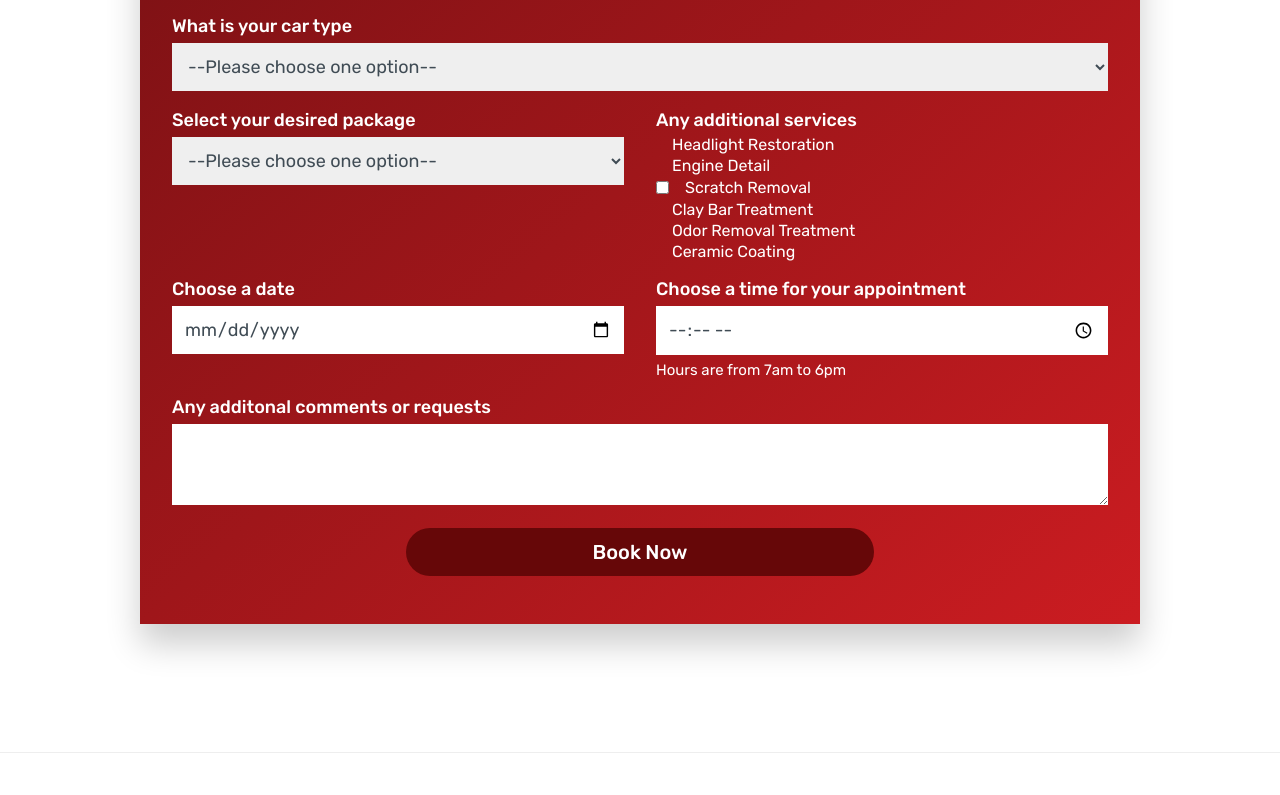
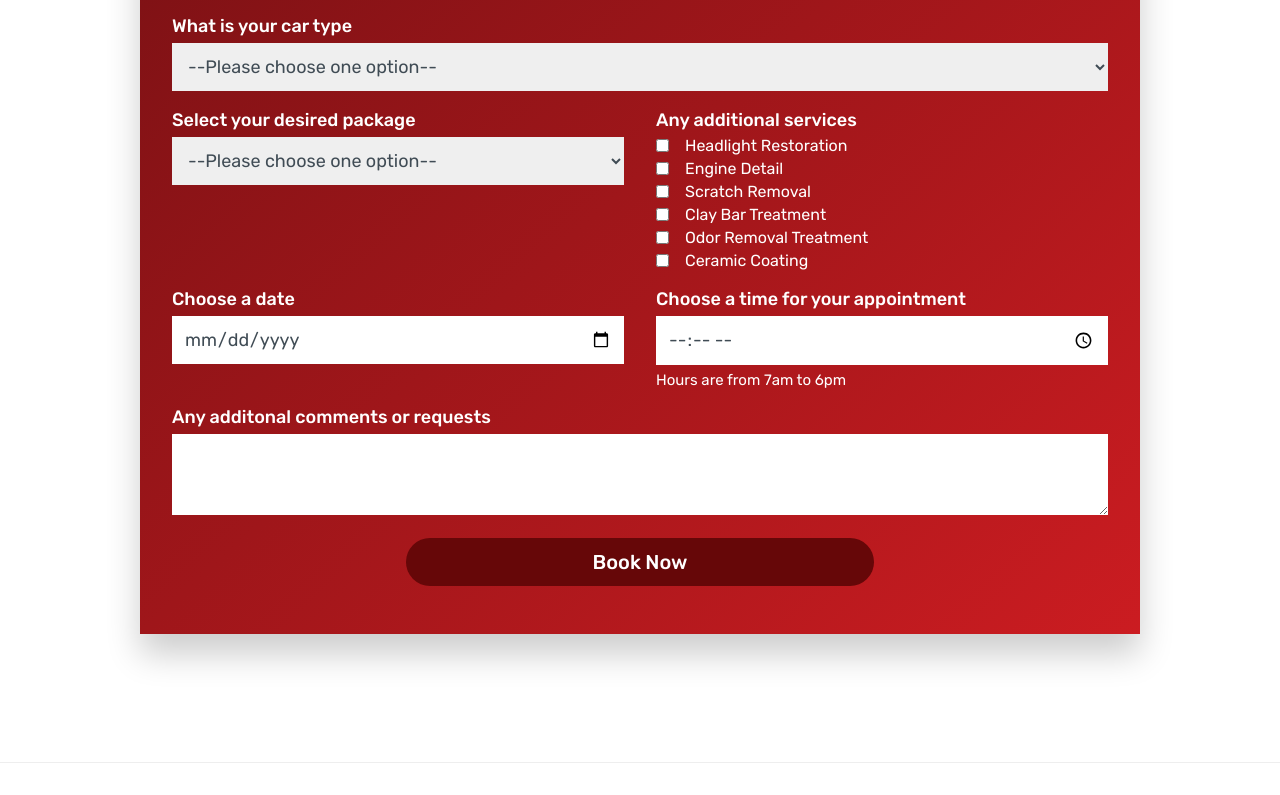
Before and after one commit to jknight4/car-wash-htmlcss-project, a plain HTML site: page index.html in a window 1280 px wide. Shown: the part 5782-6577 px from the top of the page. Drawn offline with nearby package versions, Linux system fonts and the light colour scheme.

Commit message:
form fix pt2

```diff
--- a/index.html
+++ b/index.html
@@ -497,11 +497,11 @@
                         <label for="form-services">Any additional services</label>
                         <div class="checkbox-list">
                             <div class="checkbox-item">
-                                <div><inpu type="checkbox" id="add-services-1" name="add-services-1"></div>
+                                <div><input type="checkbox" id="add-services-1" name="add-services-1"></div>
                                 <div><label class="checkbox-text" for="add-services-1">Headlight Restoration</label></div>
                             </div>
                             <div class="checkbox-item">
-                                <div><inpu type="checkbox" id="add-services-2" name="add-services-2"></div>
+                                <div><input type="checkbox" id="add-services-2" name="add-services-2"></div>
                                 <div><label class="checkbox-text" for="add-services-2">Engine Detail</label></div>
                             </div>
                             <div class="checkbox-item">
@@ -509,15 +509,15 @@
                                 <div><label class="checkbox-text" for="add-services-3">Scratch Removal</label></div>
                             </div>
                             <div class="checkbox-item">
-                                <div><inpu type="checkbox" id="add-services-4" name="add-services-4"></div>
+                                <div><input type="checkbox" id="add-services-4" name="add-services-4"></div>
                                 <div><label class="checkbox-text" for="add-services-4">Clay Bar Treatment</label></div>
                             </div>
                             <div class="checkbox-item">
-                                <div><inpu  type="checkbox" id="add-services-5" name="add-services-5"></div>
+                                <div><input  type="checkbox" id="add-services-5" name="add-services-5"></div>
                                 <div><label class="checkbox-text" for="add-services-5">Odor Removal Treatment</label></div>
                             </div>
                             <div class="checkbox-item">
-                                <div><inpu type="checkbox" id="add-services-6" name="add-services-6"></div>
+                                <div><input type="checkbox" id="add-services-6" name="add-services-6"></div>
                                 <div><label class="checkbox-text" for="add-services-6">Ceramic Coating</label></div>
                             </div>
                         </div>
```
